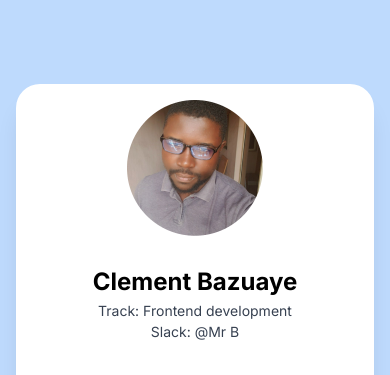
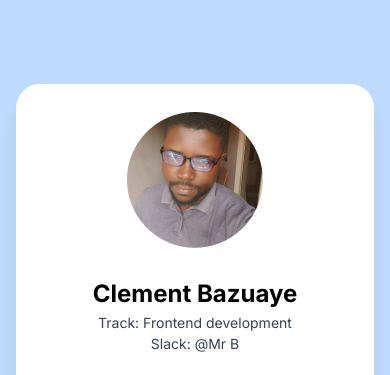
Before and after one commit to dev-bazz/portfolio-hng, a website: page index.html in a window 390 px wide. Shown: the top 375 px of the page. Drawn offline with Linux system fonts and the light colour scheme.

Commit message:
style: responsiveness for card on mobile 432px

```diff
--- a/sass/style.scss
+++ b/sass/style.scss
@@ -35,6 +35,10 @@ body {
 	margin-top: 10dvh;
 	box-shadow: $card-shadow;
 
+	@include custom-media-query("mobile", 432px) {
+		padding-block: px-to-rem(28px);
+	}
+
 	// Sub Classes
 	.profile_image {
 		width: px-to-rem(135.75px);
@@ -69,6 +73,10 @@ body {
 		display: flex;
 		justify-content: space-between;
 		margin-top: px-to-rem(36px);
+		@include custom-media-query("mobile", 432px) {
+			flex-direction: column;
+			gap: px-to-rem(8px);
+		}
 		.button {
 			@include button("blue");
 		}
```
Also changed, not shown: sass/css/style.css, 1 other file.
